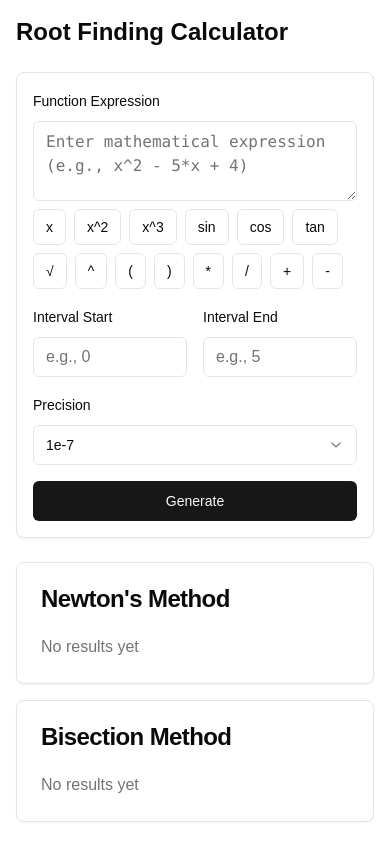
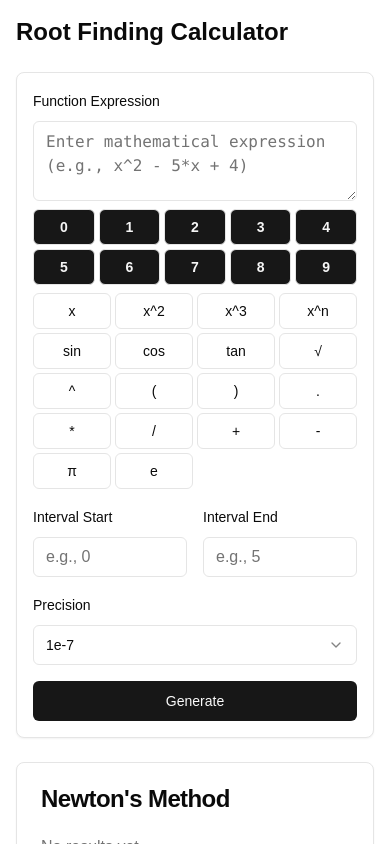
Before and after one commit to JedizR/Root-Finder-NextJS, a Next.js app: page / in a window 390 px wide. Shown: the top 844 px of the page. Built offline with nearby package versions, Linux system fonts and the light colour scheme.

Commit message:
adjust UI and responsive, add button

```diff
--- a/app/api/calculate/route.ts
+++ b/app/api/calculate/route.ts
@@ -3,8 +3,16 @@ import { NextResponse } from "next/server"
 // Helper function to parse mathematical expressions
 function parseExpression(expr: string): string {
   return expr
+    // Handle constants first
+    .replace(/π/g, 'Math.PI')
+    .replace(/\be\b/g, 'Math.E') // \b ensures we match 'e' as a word boundary, not inside other words
     // Handle implicit multiplication with x
     .replace(/(\d)x/g, '$1*x')
+    // Handle implicit multiplication with constants
+    .replace(/(\d)π/g, '$1*Math.PI')
+    .replace(/(\d)e/g, '$1*Math.E')
+    .replace(/π(\d)/g, 'Math.PI*$1')
+    .replace(/e(\d)/g, 'Math.E*$1')
     // Handle absolute value
     .replace(/\|([^|]+)\|/g, 'Math.abs($1)')
     // Convert exponents
--- a/components/math-operations.tsx
+++ b/components/math-operations.tsx
@@ -1,9 +1,23 @@
 import { Button } from "@/components/ui/button"
+
+const numbers = [
+  { label: "0", value: "0" },
+  { label: "1", value: "1" },
+  { label: "2", value: "2" },
+  { label: "3", value: "3" },
+  { label: "4", value: "4" },
+  { label: "5", value: "5" },
+  { label: "6", value: "6" },
+  { label: "7", value: "7" },
+  { label: "8", value: "8" },
+  { label: "9", value: "9" },
+]
 
 const operations = [
   { label: "x", value: "x" },
   { label: "x^2", value: "x^2" },
-  { label: "x^3", value: "x^2" },
+  { label: "x^3", value: "x^3" },
+  { label: "x^n", value: "x^" },
   { label: "sin", value: "sin(" },
   { label: "cos", value: "cos(" },
   { label: "tan", value: "tan(" },
@@ -11,10 +25,13 @@ const operations = [
   { label: "^", value: "^" },
   { label: "(", value: "(" },
   { label: ")", value: ")" },
+  { label: ".", value: "." },
   { label: "*", value: "*" },
   { label: "/", value: "/" },
   { label: "+", value: "+" },
   { label: "-", value: "-" },
+  { label: "π", value: "π" },
+  { label: "e", value: "e" },
 ]
 
 interface MathOperationsProps {
@@ -23,12 +40,21 @@ interface MathOperationsProps {
 
 export function MathOperations({ onInsert }: MathOperationsProps) {
   return (
-    <div className="flex flex-wrap gap-2">
+    <>
+    <div className="grid lg:grid-cols-5 md:grid-cols-10 sm:grid-cols-10 grid-cols-5 gap-1">
+      {numbers.map((op) => (
+        <Button className="bg-primary text-secondary font-bold" key={op.label} variant="outline" size="sm" onClick={() => onInsert(op.value)} type="button">
+          {op.label}
+        </Button>
+      ))}
+    </div>
+    <div className="grid lg:grid-cols-6 md:grid-cols-8 sm:grid-cols-6 grid-cols-4 gap-1">
       {operations.map((op) => (
         <Button key={op.label} variant="outline" size="sm" onClick={() => onInsert(op.value)} type="button">
           {op.label}
         </Button>
       ))}
     </div>
+    </>
   )
 }
```
